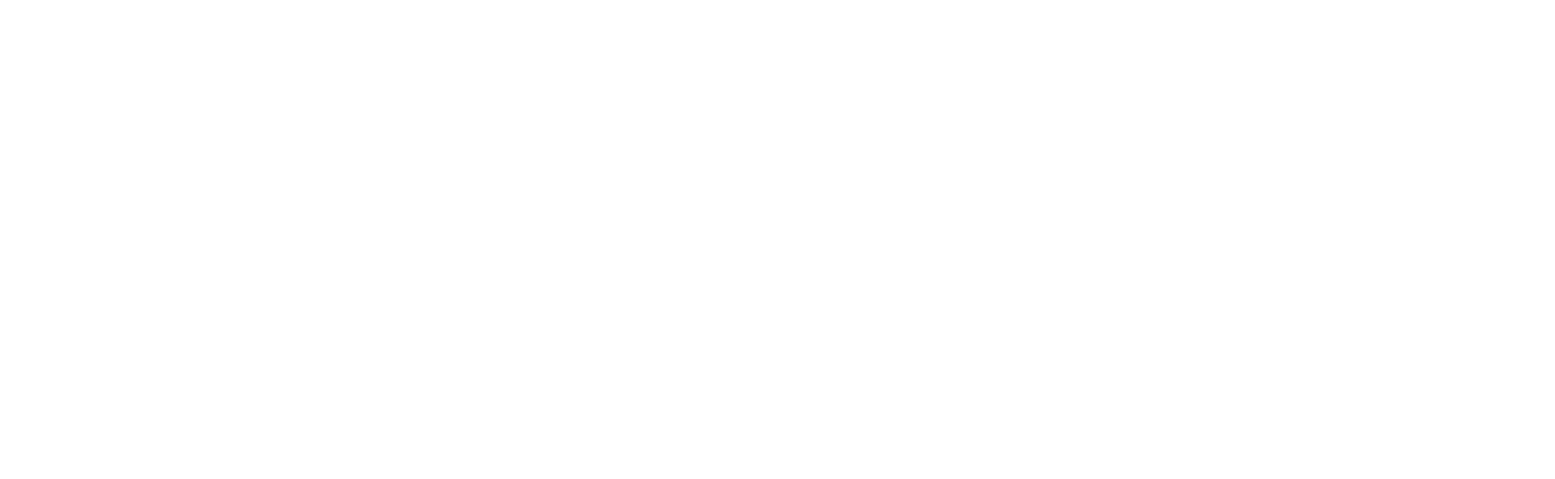
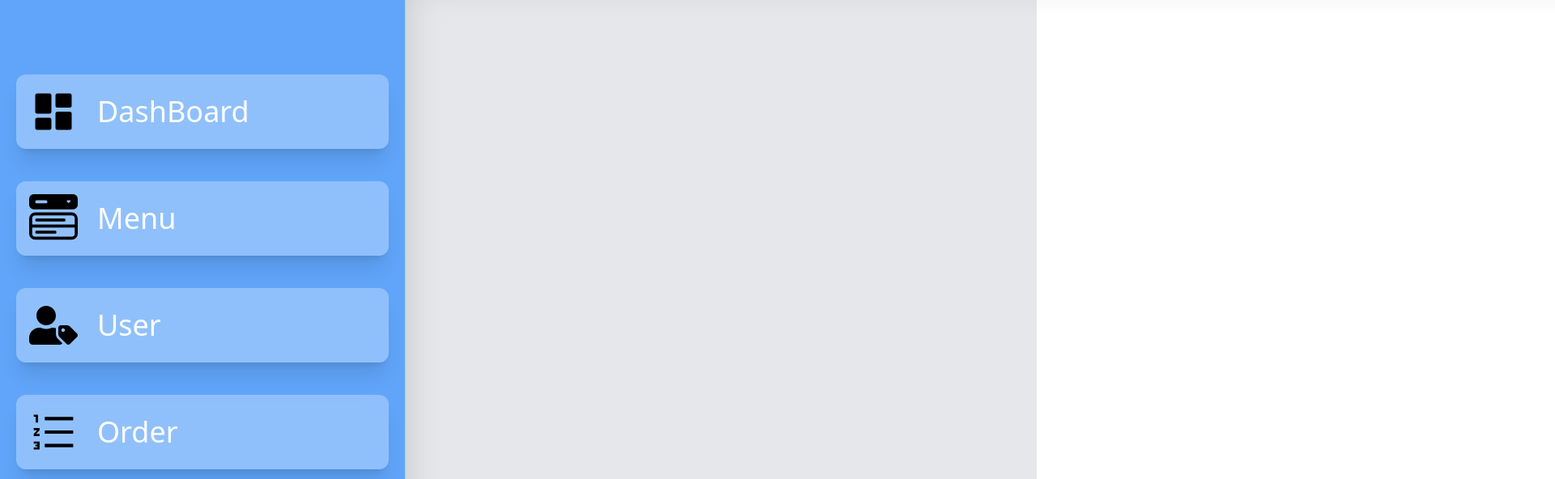
Before and after one commit to uddhav77/PU-Foodz, a React (Vite) app: page /admin in a window 1280 px wide. Before the commit this address had no page. Shown: the part 124-716 px from the top of the page at 81% size, 1920 px wide, since content can reach past the window. Built offline with nearby package versions, Linux system fonts and the light colour scheme.

Commit message:
Css in Admin

```diff
--- a/src/App.jsx
+++ b/src/App.jsx
@@ -12,6 +12,7 @@ import ContactUs from "./pages/ContactUs";
 import OrderTracking from "./pages/OrderTracking";
 import UserDetails from "./pages/UserDetails";
 import UserInfo from "./pages/Admin/UserInfo";
+import AdminPanel from "./pages/Admin/AdminPanel";
 
 function App() {
   return (
@@ -35,6 +36,7 @@ function App() {
             />
             <Route path="/track/:orderId" element={<OrderTracking />} />
             <Route path="/userinfo" element={<UserInfo />} />
+            <Route path="/admin" element={<AdminPanel />} />
           </Routes>
         </BrowserRouter>
       </CartProvider>
--- /dev/null
+++ b/src/pages/Admin/AdimNavBar.jsx
@@ -0,0 +1,31 @@
+import React from "react";
+import { useNavigate } from "react-router-dom";
+import { MdOutlineLogout } from "react-icons/md";
+
+const AdimNavBar = () => {
+  const navigate = useNavigate();
+  const handleLogout = () => {
+    localStorage.removeItem("authToken");
+    navigate("/login");
+  };
+  // Get user email from localStorage
+  const userEmail = localStorage.getItem("userEmail");
+  const name = localStorage.getItem("name");
+  return (
+    <div>
+      <div className="flex p-4   text-white justfiy-center gap-[1300px] items-center bg-blue-400 shadow-2xl w-[2122px] ">
+        <div className="text-4xl text-center font-bold">Welcome {name}</div>
+        <div className="flex items-center gap-6">
+          <div className="text-3xl text-center"> Email: {userEmail}</div>
+          <div onClick={handleLogout}>
+            {
+              <MdOutlineLogout className="text-5xl text-red-600 cursor-pointer" />
+            }
+          </div>
+        </div>
+      </div>
+    </div>
+  );
+};
+
+export default AdimNavBar;
--- a/src/pages/Admin/AdminPanel.jsx
+++ b/src/pages/Admin/AdminPanel.jsx
@@ -1,30 +1,21 @@
 import React from "react";
-import { MdOutlineLogout } from "react-icons/md";
 import { Link, useNavigate } from "react-router-dom";
+import SideBar from "./SideBar";
+import AdimNavBar from "./AdimNavBar";
 
 const AdminPanel = () => {
-  const navigate = useNavigate();
-  const handleLogout = () => {
-    localStorage.removeItem("authToken");
-    navigate("/login");
-  };
-  // Get user email from localStorage
-  const userEmail = localStorage.getItem("userEmail");
-  const name = localStorage.getItem("name");
   return (
-    <div>
-      <div className="w-[280px]">
-        <div className="text-3xl text-center">Welcome {name}</div>
-        <div className="text-xl text-center"> {userEmail}</div>
+    <>
+      <div className="flex ">
+        <div>
+          <SideBar />
+        </div>
+        <div className="text-5xl flex flex-col">
+          <AdimNavBar />
+          <Link to="/userinfo">User</Link>
+        </div>
       </div>
-      <div onClick={handleLogout}>
-        {<MdOutlineLogout className="text-5xl text-red-600 cursor-pointer" />}
-      </div>
-
-      <div>
-        <Link to="/userinfo">User</Link>
-      </div>
-    </div>
+    </>
   );
 };
 
--- /dev/null
+++ b/src/pages/Admin/SideBar.jsx
@@ -0,0 +1,85 @@
+import React, { useState } from "react";
+
+import { BiSolidDashboard } from "react-icons/bi";
+import { BsMenuButtonWideFill } from "react-icons/bs";
+import { FaUserTag } from "react-icons/fa";
+import { AiOutlineOrderedList } from "react-icons/ai";
+import { Link, useNavigate } from "react-router-dom";
+import AdimNavBar from "./AdimNavBar";
+
+const SideBar = () => {
+  return (
+    <div className="flex">
+      <div
+        className={`bg-blue-400 h-screen p-5 pt-8 shadow-2xl ${
+          open ? "w-[500px]" : "w-[280px]"
+        } relative`}
+      >
+        <div className="inline-flex items-center mb-8">
+          <span className="before:block text-7xl font-bold  before:absolute before:-inset-1 before:-skew-y-3 before:bg-red-500 relative inline-block">
+            <span class="relative text-black">Hunger </span>
+          </span>
+          <span className="font-bold text-blue-800 text-7xl">Hub</span>
+        </div>
+        <div className="mt-20 flex items-center gap-4 backdrop-blur-md bg-white/30 p-4 rounded-xl shadow-xl hover:backdrop-blur-xl hover:bg-white/40 hover:shadow-2xl">
+          <BiSolidDashboard
+            className={` text-6xl rounded cursor-pointer block float-left me-2 duration-500 ${
+              open && "rotate-[360deg]"
+            }`}
+          />
+          <h1
+            className={`text-white origin-left font-medium text-4xl duration-300 ${
+              !open && "scale-0"
+            }`}
+          >
+            <Link to="/admin">DashBoard</Link>
+          </h1>
+        </div>
+        <div className="mt-10 flex items-center gap-4 backdrop-blur-md bg-white/30 p-4 rounded-xl shadow-xl hover:backdrop-blur-xl hover:bg-white/40 hover:shadow-2xl">
+          <BsMenuButtonWideFill
+            className={` text-6xl rounded cursor-pointer block float-left me-2 duration-500 ${
+              open && "rotate-[360deg]"
+            }`}
+          />
+          <h1
+            className={`text-white origin-left font-medium text-4xl duration-300 ${
+              !open && "scale-0"
+            }`}
+          >
+            Menu
+          </h1>
+        </div>
+        <div className="mt-10 flex items-center gap-4 backdrop-blur-md bg-white/30 p-4 rounded-xl shadow-xl hover:backdrop-blur-xl hover:bg-white/40 hover:shadow-2xl">
+          <FaUserTag
+            className={`text-6xl rounded cursor-pointer block float-left me-2 duration-500 ${
+              open && "rotate-[360deg]"
+            }`}
+          />
+          <h1
+            className={`text-white origin-left font-medium text-4xl duration-300 ${
+              !open && "scale-0"
+            }`}
+          >
+            <Link to="/userinfo">User</Link>
+          </h1>
+        </div>
+        <div className="mt-10 flex items-center gap-4 backdrop-blur-md bg-white/30 p-4 rounded-xl shadow-xl hover:backdrop-blur-xl hover:bg-white/40 hover:shadow-2xl">
+          <AiOutlineOrderedList
+            className={` text-6xl rounded cursor-pointer block float-left me-2 duration-500 ${
+              open && "rotate-[360deg]"
+            }`}
+          />
+          <h1
+            className={`text-white origin-left font-medium text-4xl duration-300 ${
+              !open && "scale-0"
+            }`}
+          >
+            Order
+          </h1>
+        </div>
+      </div>
+    </div>
+  );
+};
+
+export default SideBar;
--- a/src/pages/Admin/UserInfo.jsx
+++ b/src/pages/Admin/UserInfo.jsx
@@ -1,5 +1,7 @@
 import React, { useEffect, useState } from "react";
 import { AiFillDelete } from "react-icons/ai";
+import SideBar from "./SideBar";
+import AdimNavBar from "./AdimNavBar";
 
 const UserInfo = () => {
   const [data, setData] = useState([]);
@@ -41,7 +43,12 @@ const UserInfo = () => {
   };
 
   return (
+    <div className="flex">
       <div>
+        <SideBar />
+      </div>
+      <div className="flex flex-col">
+        <AdimNavBar />
         <div className="text-4xl">User Info</div>
         <table className="w-[500px] border-2 border-black">
           <thead>
@@ -75,6 +82,7 @@ const UserInfo = () => {
           </tbody>
         </table>
       </div>
+    </div>
   );
 };
 
--- a/src/pages/UserDetails.jsx
+++ b/src/pages/UserDetails.jsx
@@ -2,6 +2,7 @@ import React, { useEffect, useState } from "react";
 import Home from "./Home";
 import { useNavigate } from "react-router-dom";
 import AdminPanel from "./Admin/AdminPanel";
+import SideBar from "./Admin/SideBar";
 
 export default function UserDetails() {
   const [userData, setUserData] = useState("");
@@ -41,5 +42,5 @@ export default function UserDetails() {
 
   console.log("Admin Status:", admin);
 
-  return <div>{admin ? <AdminPanel /> : <Home />}</div>;
+  return <div>{admin ? <SideBar /> : <Home />}</div>;
 }
```
Lines whose indentation alone changed are shown as unchanged.
